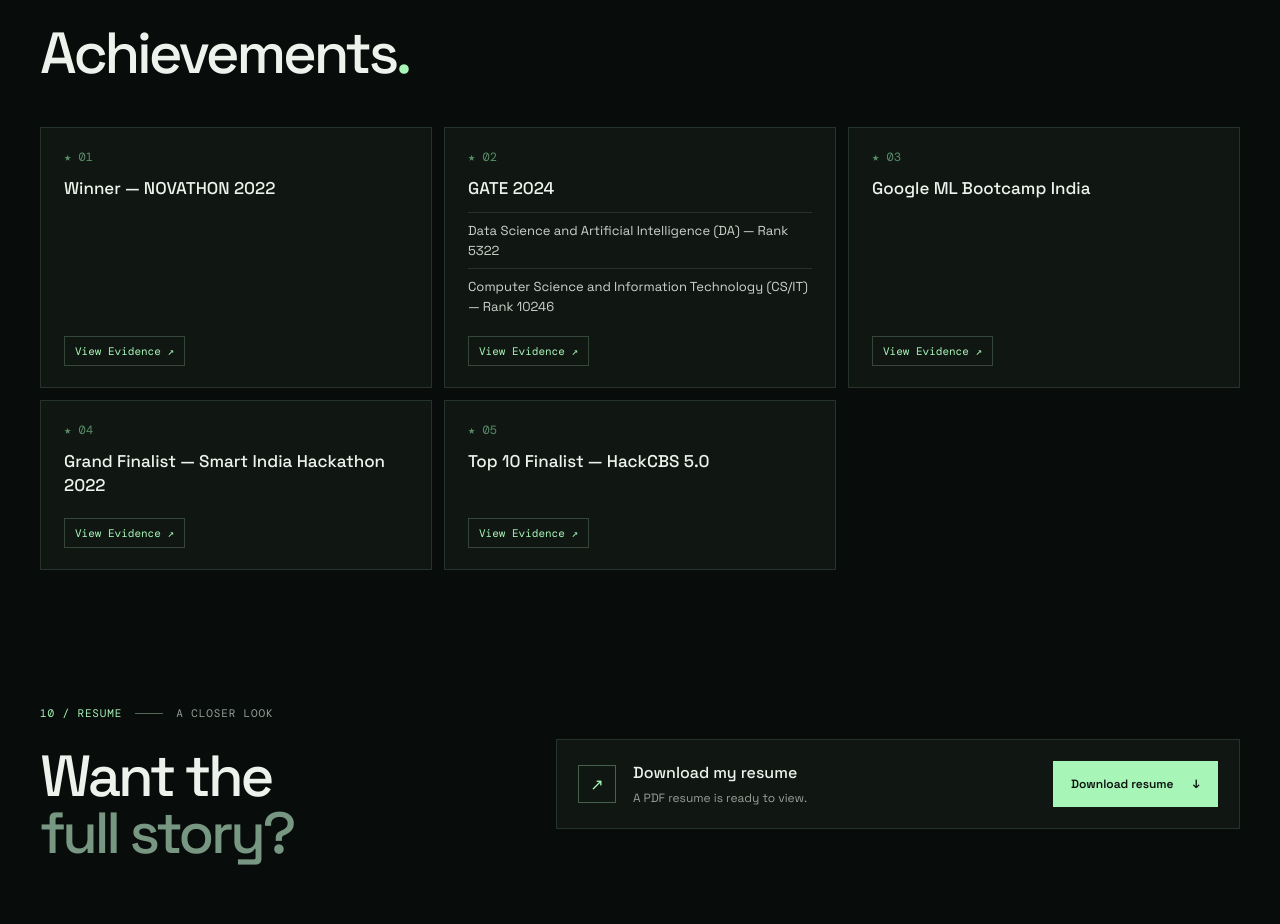
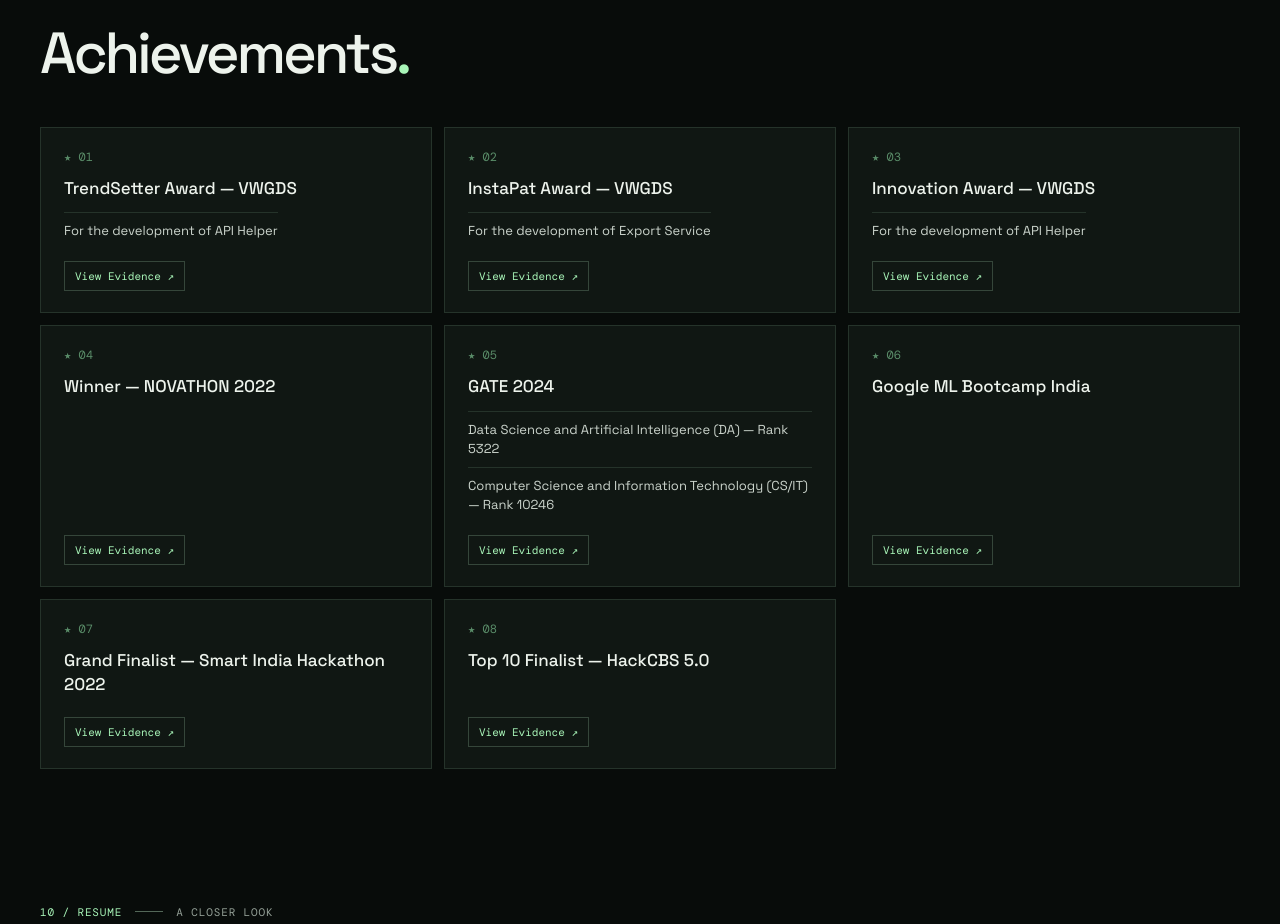
Before and after one commit to mukulpandey2866/Full-Stack-Portfolio, a React (Vite) app: page / in a window 1280 px wide. Shown: the part 9241-10165 px from the top of the page. Built offline with nearby package versions, Linux system fonts and the light colour scheme.

Commit message:
more certificates added

```diff
--- a/src/data.ts
+++ b/src/data.ts
@@ -219,6 +219,9 @@
 }
 
 export const achievements: Achievement[] = [
+  { title: 'TrendSetter Award — VWGDS', results: ['For the development of API Helper'], evidenceUrl: 'https://drive.google.com/file/d/1h-2V30xmmF-yJ8CTghzjXqEms0zL1KYw/view' },
+  { title: 'InstaPat Award — VWGDS', results: ['For the development of Export Service'], evidenceUrl: 'https://drive.google.com/file/d/1lKm64WPDj1HkCZfunSZs_5f-XjP-qOZs/view' },
+  { title: 'Innovation Award — VWGDS', results: ['For the development of API Helper'], evidenceUrl: 'https://drive.google.com/file/d/1HfWuTpzELSo-gh6hs653yyY4VfKgs9m5/view' },
   { title: 'Winner — NOVATHON 2022', evidenceUrl: 'https://drive.google.com/file/d/1IdctXVUk422iDy05ZkkKrC-KWIOlors4/view' },
   { title: 'GATE 2024', results: ['Data Science and Artificial Intelligence (DA) — Rank 5322', 'Computer Science and Information Technology (CS/IT) — Rank 10246'], evidenceUrl: 'https://drive.google.com/file/d/1a3dgsItWo2omNc8EKGDVelr_ZGoYEn0-/view' },
   { title: 'Google ML Bootcamp India', evidenceUrl: 'https://drive.google.com/file/d/16zuGEn-53y4HBx7IUXabhr5e42PzYz7E/view' },
```
